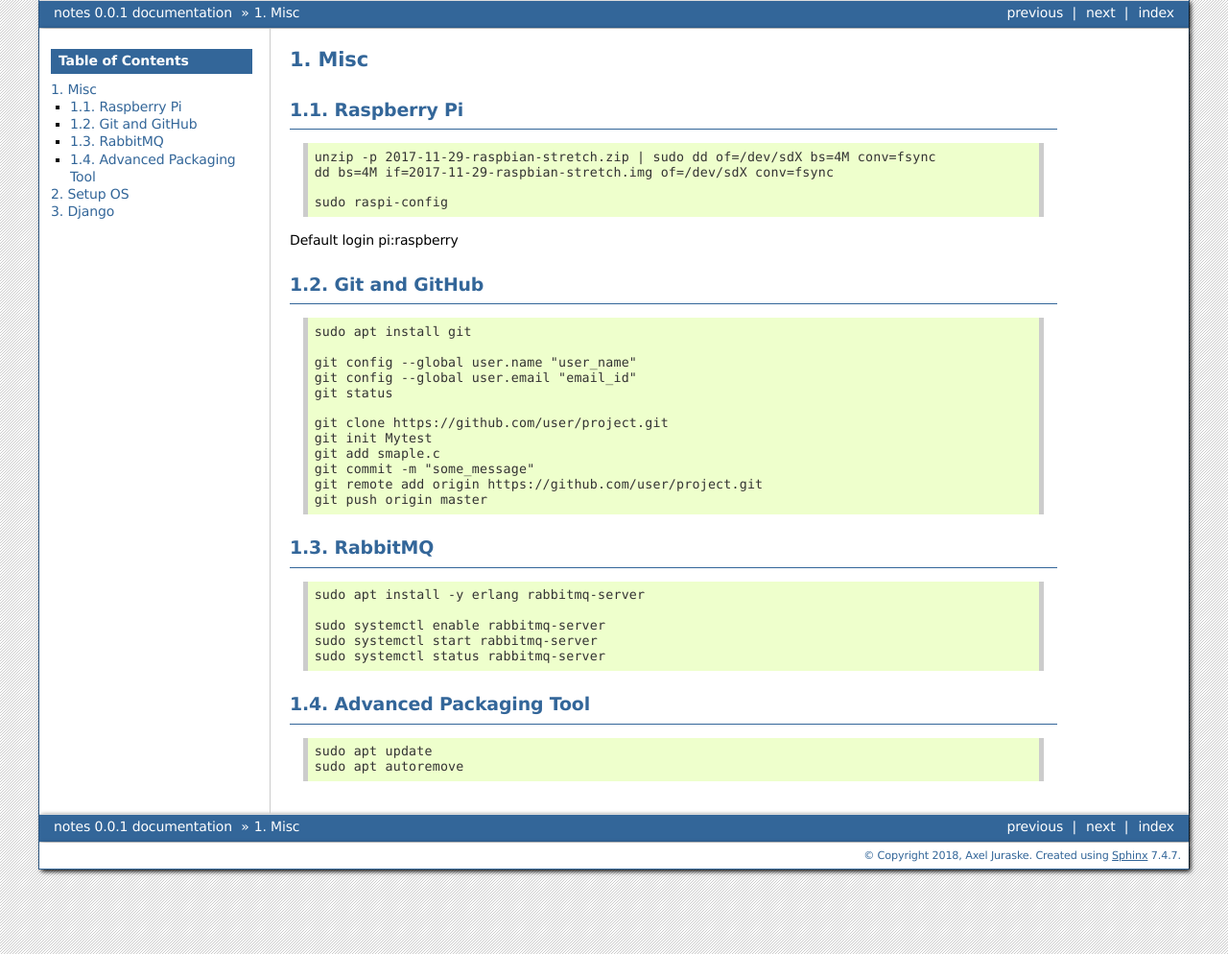
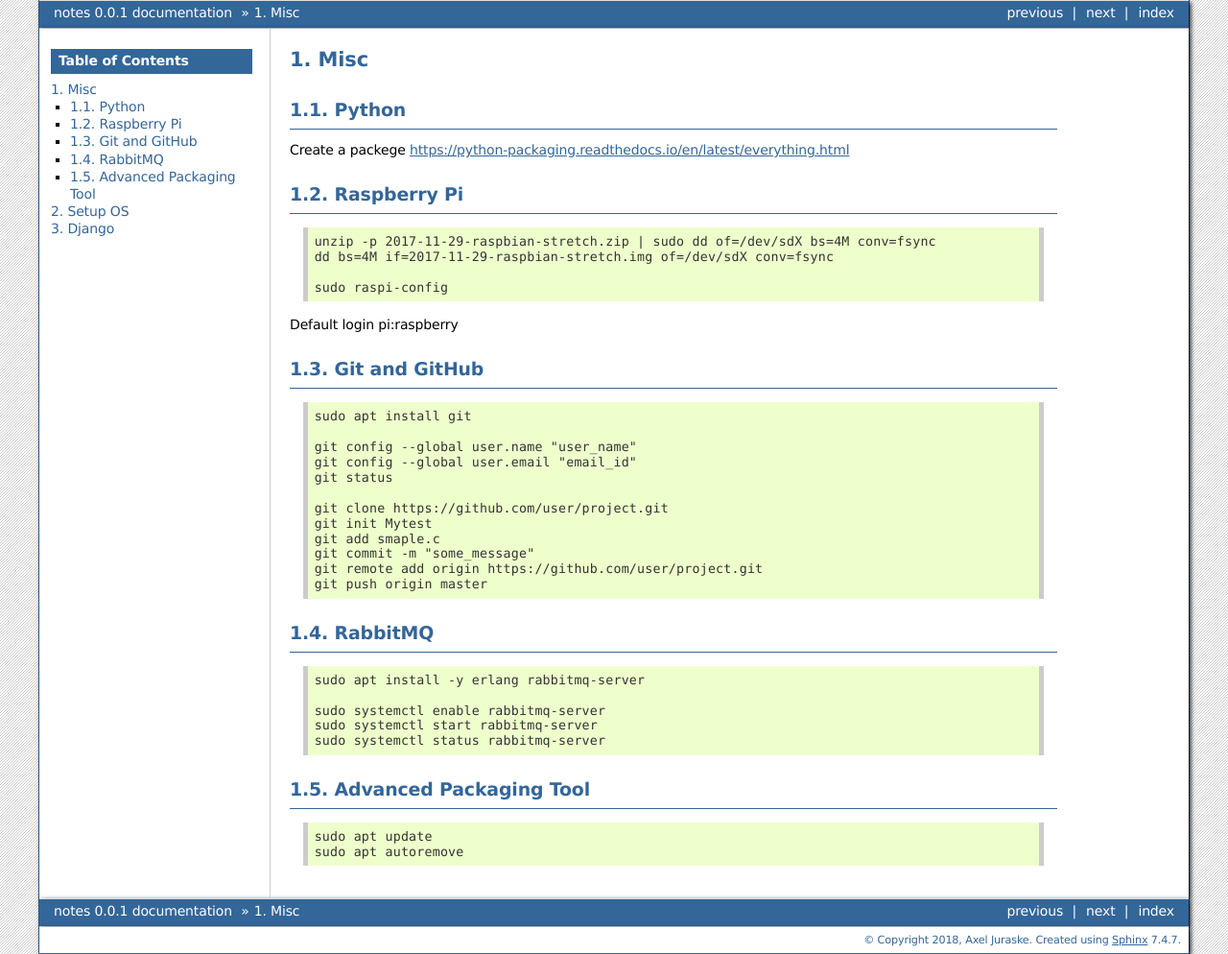
Before and after one commit to axju/notes, a Sphinx documentation site: the page built from docs/source/misc.rst, in a window 1280 px wide. Shown: the whole page at 96% size. Built offline with Sphinx 7.4.7, drawn with Linux system fonts in a browser that asks for light colours.

Commit message:
Update misc.rst

```diff
--- a/docs/source/misc.rst
+++ b/docs/source/misc.rst
@@ -1,5 +1,9 @@
 Misc
 ====
+
+Python
+------
+Create a packege https://python-packaging.readthedocs.io/en/latest/everything.html
 
 Raspberry Pi
 ------------
```
